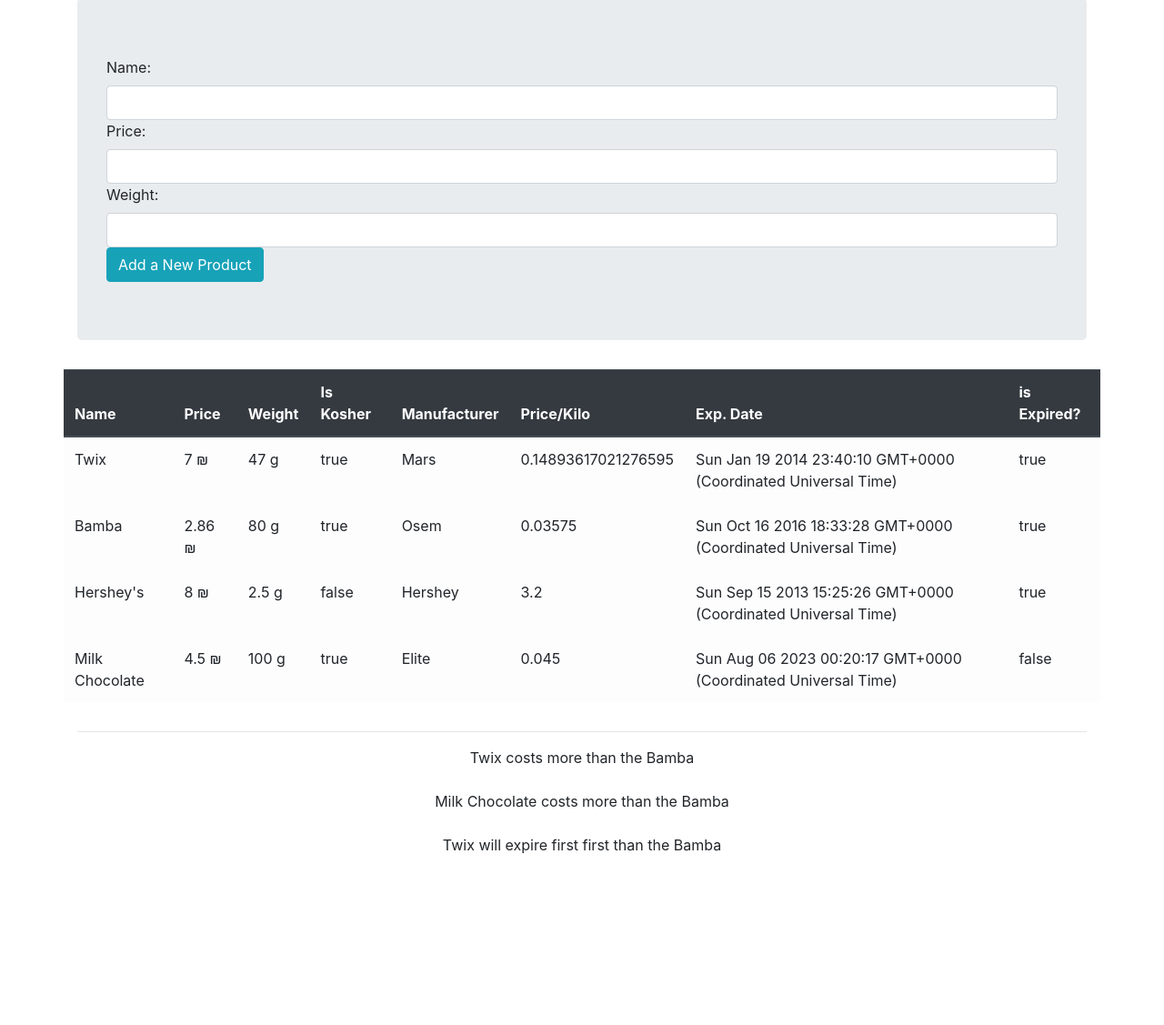
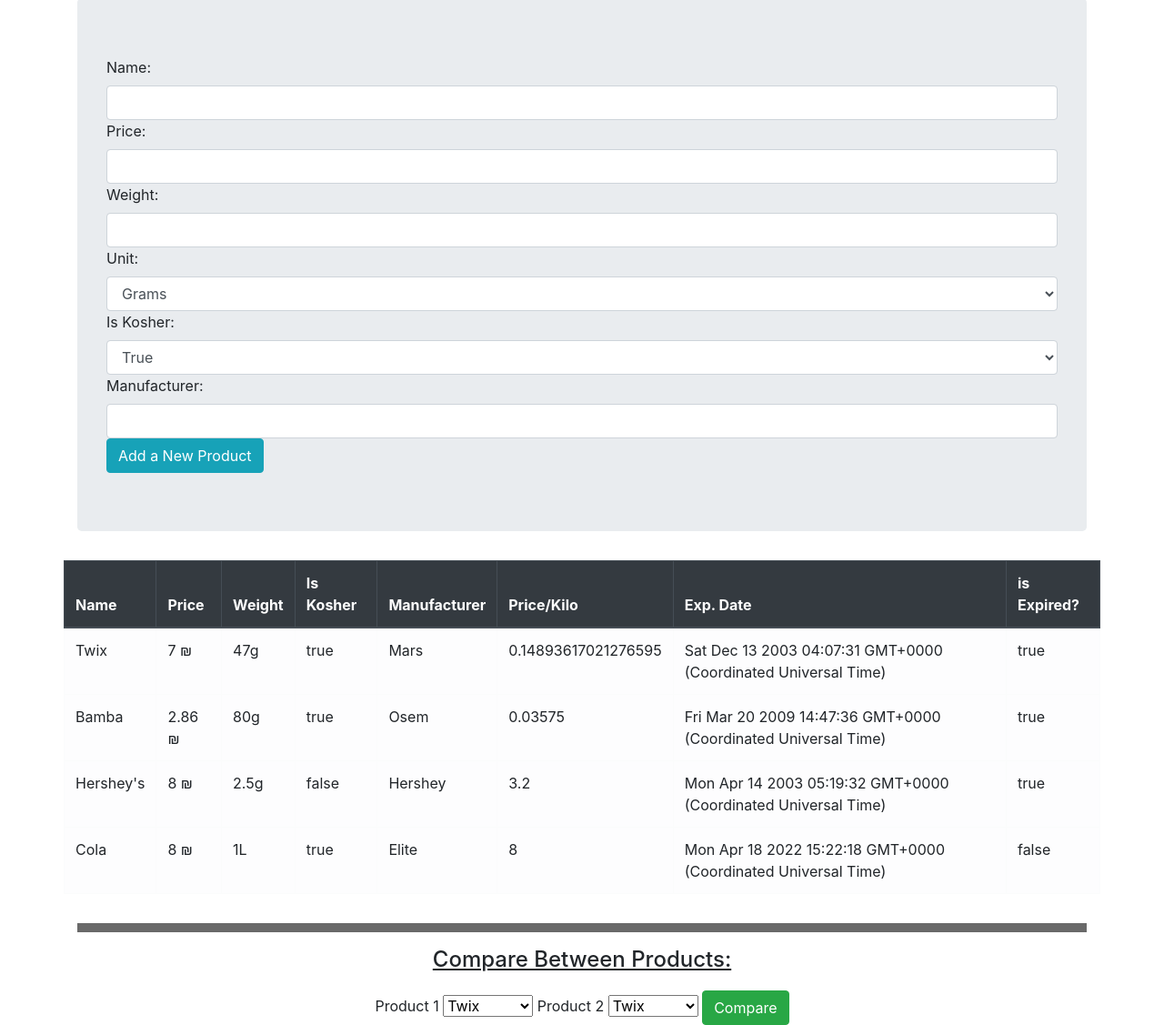
Before and after one commit to NivYule/TS_Assigment-HW, a website with bundled scripts: page index.html in a window 1280 px wide. Shown: the part 2-1129 px from the top of the page at 91% size. Before the commit the page ends 943 px from the top, so only its background shows below. Built offline with nearby package versions, Linux system fonts and the light colour scheme.

Commit message:
need more work on this

```diff
--- a/index.html
+++ b/index.html
@@ -15,11 +15,25 @@
             <input id="price" type="number" class="form-control"></input>
             <label>Weight:</label>
             <input id="weight" type="number" class="form-control"></input>
-            <button id="btn" class="btn btn-info">Add a New Product</button>
+            <label>Unit:</label>
+            <select id="unit" class="form-control">
+                <option value="g">Grams</option>
+                <option value="Kg">Kilograms</option>
+                <option value="mL">Mililitre</option>
+                <option value="L">Litre</option>
+            </select>
+            <label>Is Kosher:</label>
+            <select id="isKosher" class="form-control">
+                <option value=true>True</option>
+                <option value=false>False</option>
+            </select>
+            <label>Manufacturer:</label>
+            <input id="manufacturer" type="text" class="form-control"></input>
+            <button id="buttonThatAddToTable" class="btn btn-info">Add a New Product</button>
         </div>
 
         <div class="row">
-            <table class="table table-light">
+            <table class="table table-light" border="1px">
                 <thead class="thead-dark">
                     <tr>
                         <th scope="col">Name</th>
@@ -36,8 +50,17 @@
                 </tbody>
             </table>
         </div>
-        <hr style="b">
+        <hr style="border-width: 10px; border-color: dimgrey;">
         <div class="row" style="text-align: center;">
+            <h4 style="margin: 0 auto; text-decoration: underline;">Compare Between Products:</h4>
+            <br></br>
+            <div class="container">
+            <label>Product 1</label>
+                <select id="productToCompare1"></select>
+                <label>Product 2</label>
+                <select id="productToCompare2"></select>
+                <button id="buttonToCompare" class="btn btn-success">Compare</button>
+            </div>
             <div id="container" class="container">
             </div>
         </div>
--- a/src/index.ts
+++ b/src/index.ts
@@ -1,41 +1,51 @@
+// generate Date
 function randomDate(start, end) {
-    return new Date(start.getTime() + Math.random() * (end.getTime() - start.getTime()));
+  return new Date(
+    start.getTime() + Math.random() * (end.getTime() - start.getTime())
+  );
 }
 
 class Product {
   name: String;
   price: Number;
   weight: Number;
+  unit: String;
   isKosher: Boolean;
   manufacturer: String;
   date: any;
-    constructor(_name: String, _price: Number, _weight: Number, _isKosher: Boolean, _manufacturer: String){
+  constructor(
+    _name: String,
+    _price: Number,
+    _weight: Number,
+    _unit: String,
+    _isKosher: Boolean,
+    _manufacturer: String
+  ) {
     this.name = _name;
     this.price = _price;
     this.weight = _weight;
+    this.unit = _unit;
     this.isKosher = _isKosher;
     this.manufacturer = _manufacturer;
-        this.date = randomDate(new Date(2012, 0, 1), new Date(2025, 0, 1));
+    this.date = randomDate(new Date(2000, 0, 1), new Date(2025, 0, 1));
   }
 
   pricePerKilo() {
-        return (this.price / this.weight);
+    return Number(this.price) / Number(this.weight);
   }
 
   expirationDate(product1, product2) {
     if (product1.date > product2.date) {
-            return (`${product2.name} will expire first than the ${product1.name}`);
-        }
-        else {
-            return (`${product1.name} will expire first first than the ${product2.name}`);
+      return `${product2.name} will expire first than the ${product1.name}`;
+    } else {
+      return `${product1.name} will expire first first than the ${product2.name}`;
     }
   }
 
   isExpired() {
     if (this.date > new Date()) {
       return false;
-        }
-        else {
+    } else {
       return true;
     }
   }
@@ -53,7 +63,7 @@
     const isProductExp = _getTd();
     tdPrice.innerText = `${product.price} ₪`;
     tdName.innerText = product.name;
-        tdWeight.innerText = `${product.weight} g`;
+    tdWeight.innerText = `${product.weight}${product.unit}`;
     tdIsKosher.innerText = product.isKosher;
     tdManufacturer.innerText = product.manufacturer;
     pricePerKiloT.innerText = product.pricePerKilo();
@@ -69,31 +79,56 @@
     tr.append(isProductExp);
     tableBody.append(tr);
   }
+
+  drawProductsToSelectForCompare(product) {
+    const select1 = document.getElementById("productToCompare1");
+    const select2 = document.getElementById("productToCompare2");
+    const option1 = _getOptions(product);
+    const option2 = _getOptions(product);
+    select1.append(option1);
+    select2.append(option2);
+  }
 }
 
+const product1 = new Product("Twix", 7, 47, "g", true, "Mars");
+const product2 = new Product("Bamba", 2.86, 80, "g", true, "Osem");
+const product3 = new Product("Hershey's", 8, 2.5, "g", false, "Hershey");
+const product4 = new Product("Cola", 8, 1, "L", true, "Elite");
+
 const container = document.getElementById("container");
+const buttonToCompare = document.getElementById("buttonToCompare");
+const select1Value = document.getElementById("productToCompare1");
+const select2Value = document.getElementById("productToCompare2");
 
-const product1 = new Product("Twix", 7, 47, true, "Mars");
-const product2 = new Product("Bamba", 2.86, 80, true, "Osem");
-const product3 = new Product("Hershey's", 8, 2.5, false, "Hershey");
-const product4 = new Product("Milk Chocolate", 4.5, 100, true, "Elite");
-container.innerText += returnHigherPrice(product1, product2);
-container.innerHTML += "<br></br>";
-container.innerText += returnHigherPrice(product2, product4);
-container.innerHTML += "<br></br>";
-container.innerText += product1.expirationDate(product1, product2);
 product1.drawProductToTable(product1);
 product2.drawProductToTable(product2);
 product3.drawProductToTable(product3);
 product4.drawProductToTable(product4);
-const btn = document.getElementById("btn");
+
+product1.drawProductsToSelectForCompare(product1);
+product2.drawProductsToSelectForCompare(product2);
+product3.drawProductsToSelectForCompare(product3);
+product4.drawProductsToSelectForCompare(product4);
+
+const button = document.getElementById("buttonThatAddToTable");
 const nameInput = document.getElementById("name");
 const priceInput = document.getElementById("price");
 const weightInput = document.getElementById("weight");
+const unitInput = document.getElementById("unit");
+const isKosherInput = document.getElementById("isKosher");
+const manufacturerInput = document.getElementById("manufacturer");
 
-btn.addEventListener("click", () => {
-    const addedProduct = new Product(nameInput.value, priceInput.value, weightInput.value, true, "International");
-    addedProduct.drawProductToTable(addedProduct);
+button.addEventListener("click", () => {
+  const addProduct = new Product(
+    nameInput.value,
+    Number(priceInput.value),
+    Number(weightInput.value),
+    unitInput.value,
+    Boolean(isKosherInput.value),
+    manufacturerInput.value
+  );
+  addProduct.drawProductToTable(addProduct);
+  addProduct.drawProductsToSelectForCompare(addProduct);
 });
 
 function _getTd() {
@@ -101,11 +136,22 @@
   return tdName;
 }
 
-function returnHigherPrice(product1, product2) {
+function _getOptions(product) {
+  const option = document.createElement("option");
+  option.value = product.name;
+  option.innerText = product.name;
+  return option;
+}
+
+function returnTheHigherPrice(product, product1, product2) {
+    array.forEach(item => console.log(item));
   if (product1.price > product2.price) {
-        return (`${product1.name} costs more than the ${product2.name}`);
-    }
-    else {
-        return (`${product2.name} costs more than the ${product1.name}`);
+    return `${product1.name} costs more than the ${product2.name}`;
+  } else {
+    return `${product2.name} costs more than the ${product1.name}`;
   }
 }
+
+buttonToCompare.addEventListener("click", (product) => {
+  container.innerText = returnTheHigherPrice(product, select1Value.value, select2Value.value);
+});
```
Also changed, not shown: package.json (+10 -2 lines), dist/index.js. Lines whose indentation alone changed are shown as unchanged.
